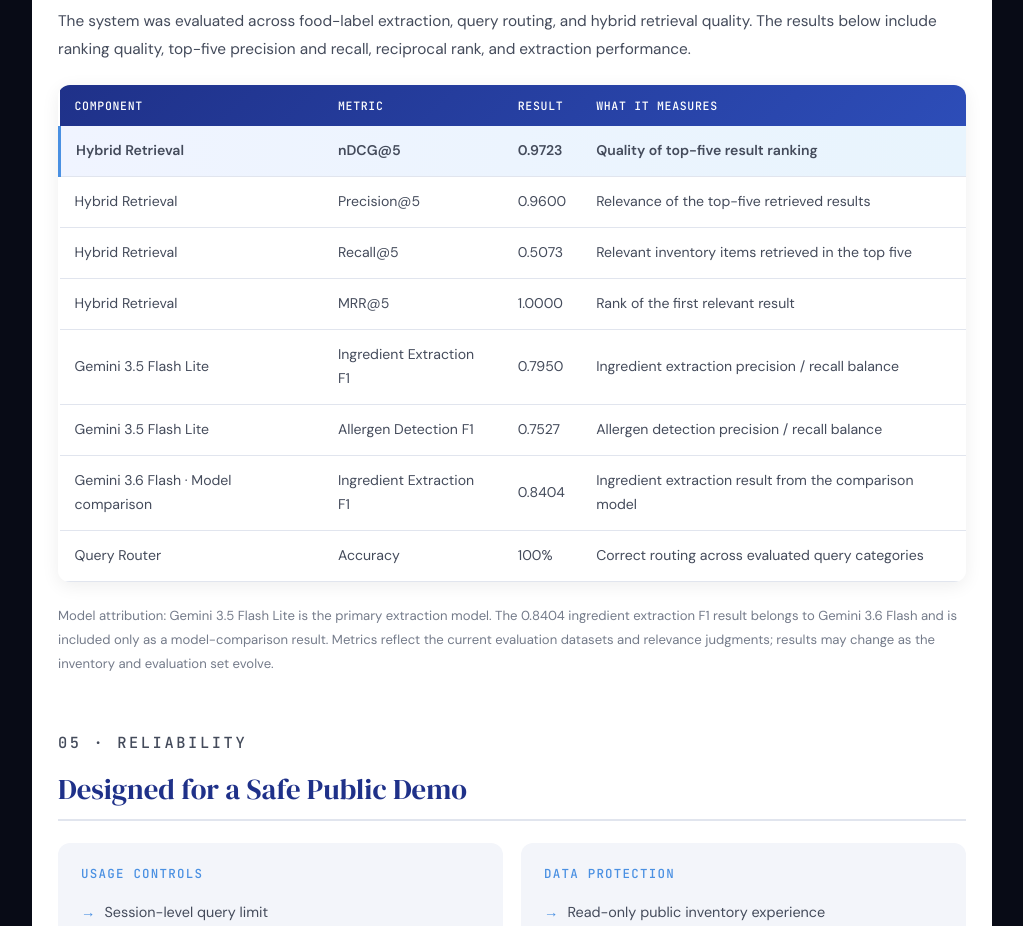
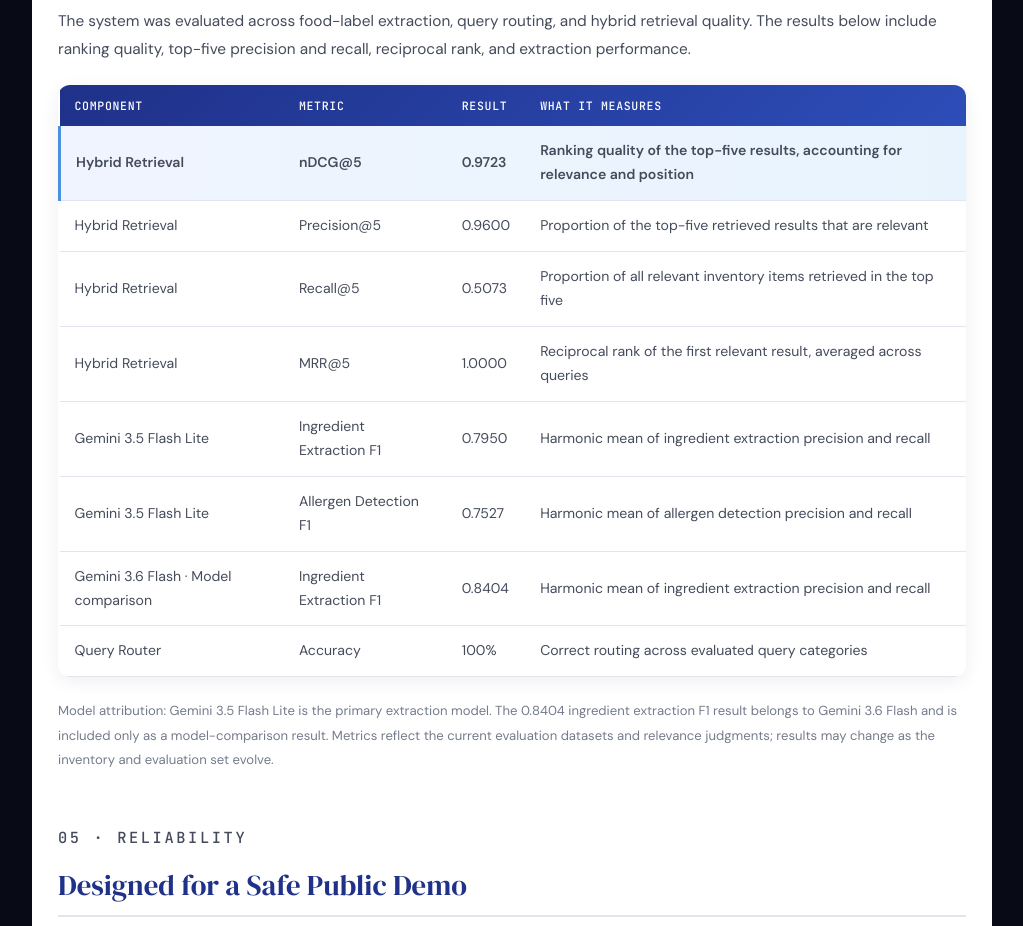
Before and after one commit to ANIRUDH-R2911/Portfolio, a plain HTML site: page Files/Food_bank_assistant.html in a window 1280 px wide. Shown: the part 2740-3666 px from the top of the page, without its empty margins (128-1151 px from the left). Drawn offline with Linux system fonts and the light colour scheme.

Commit message:
Added Food bank assistant project

```diff
--- a/Files/Food_bank_assistant.html
+++ b/Files/Food_bank_assistant.html
@@ -912,49 +912,49 @@
               <td>Hybrid Retrieval</td>
               <td>nDCG@5</td>
               <td>0.9723</td>
-              <td>Quality of top-five result ranking</td>
+              <td>Ranking quality of the top-five results, accounting for relevance and position</td>
             </tr>
 
             <tr>
               <td>Hybrid Retrieval</td>
               <td>Precision@5</td>
               <td>0.9600</td>
-              <td>Relevance of the top-five retrieved results</td>
+              <td>Proportion of the top-five retrieved results that are relevant</td>
             </tr>
 
             <tr>
               <td>Hybrid Retrieval</td>
               <td>Recall@5</td>
               <td>0.5073</td>
-              <td>Relevant inventory items retrieved in the top five</td>
+              <td>Proportion of all relevant inventory items retrieved in the top five</td>
             </tr>
 
             <tr>
               <td>Hybrid Retrieval</td>
               <td>MRR@5</td>
               <td>1.0000</td>
-              <td>Rank of the first relevant result</td>
+              <td>Reciprocal rank of the first relevant result, averaged across queries</td>
             </tr>
 
             <tr>
               <td>Gemini 3.5 Flash Lite</td>
               <td>Ingredient Extraction F1</td>
               <td>0.7950</td>
-              <td>Ingredient extraction precision / recall balance</td>
+              <td>Harmonic mean of ingredient extraction precision and recall</td>
             </tr>
 
             <tr>
               <td>Gemini 3.5 Flash Lite</td>
               <td>Allergen Detection F1</td>
               <td>0.7527</td>
-              <td>Allergen detection precision / recall balance</td>
+              <td>Harmonic mean of allergen detection precision and recall</td>
             </tr>
 
             <tr>
               <td>Gemini 3.6 Flash · Model comparison</td>
               <td>Ingredient Extraction F1</td>
               <td>0.8404</td>
-              <td>Ingredient extraction result from the comparison model</td>
+              <td>Harmonic mean of ingredient extraction precision and recall</td>
             </tr>
 
             <tr>
```
Also changed, not shown: index.html (+1 -1 lines).
